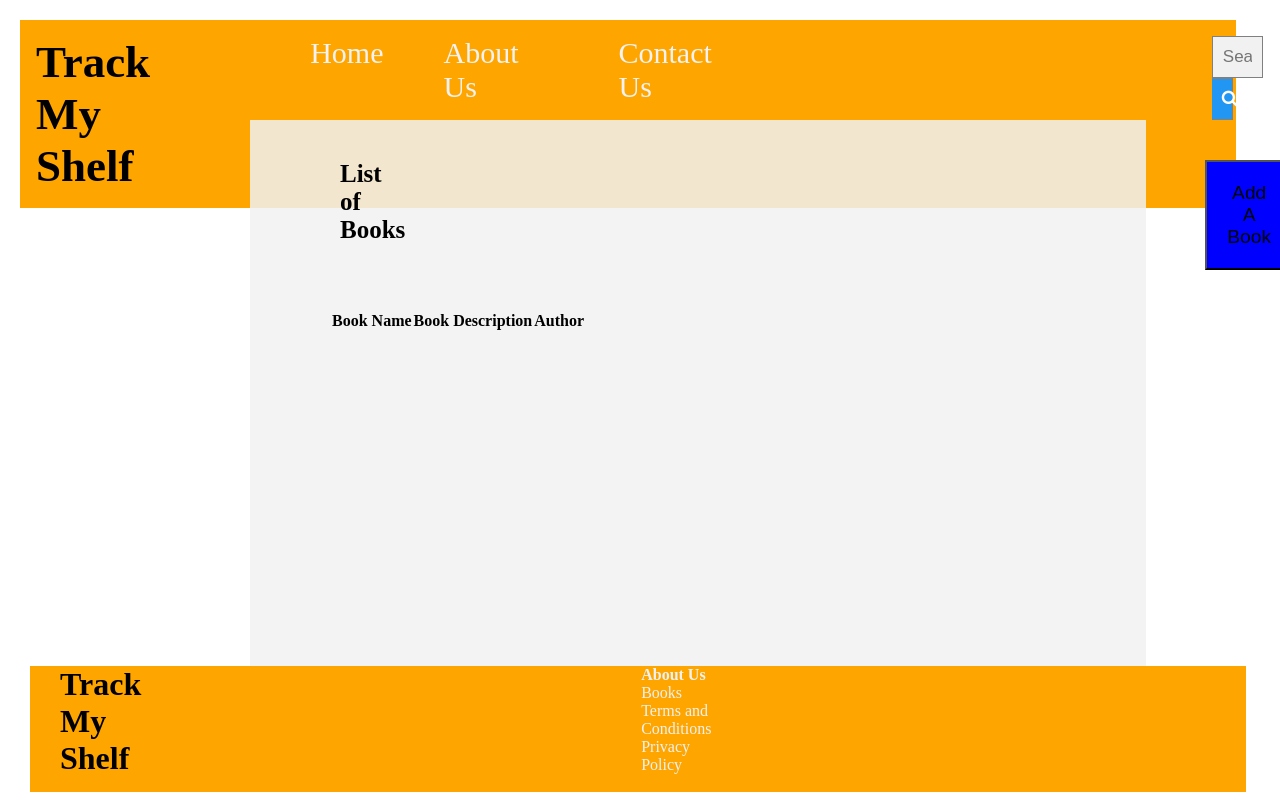
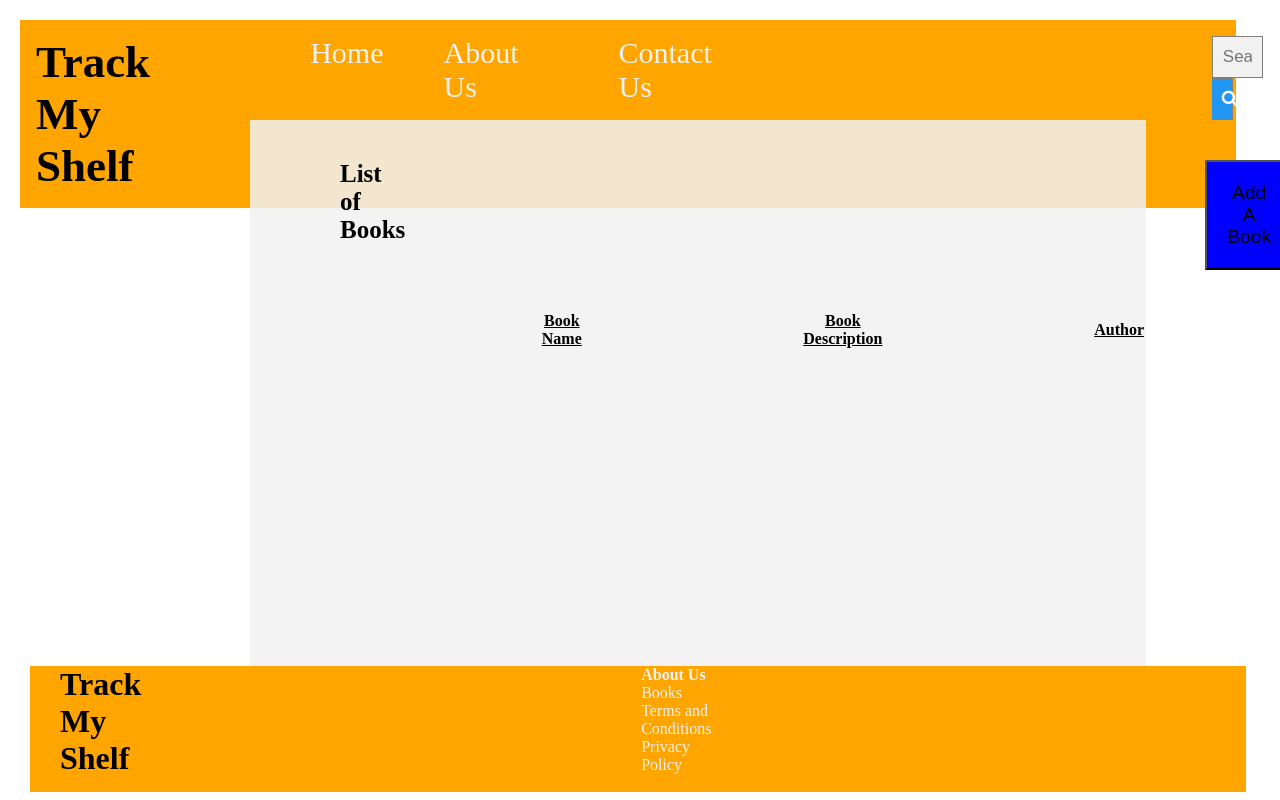
Before and after one commit to Peris-Wambui/Track_My-Shelf, a plain HTML site: page assests/index.html in a window 1280 px wide. Shown: the top 800 px of the page. Drawn offline with Linux system fonts and the light colour scheme.

Commit message:
add a book table list

```diff
--- a/assests/style.css
+++ b/assests/style.css
@@ -116,8 +116,12 @@ form.form::after {
 }
 .table{
     margin-left: 80px;
+    /* text-decoration: underline;   */
 }
-
+#thead th{
+    padding-left: 200px;
+    text-decoration: underline;
+}
 
 /* css footer */
 
```
